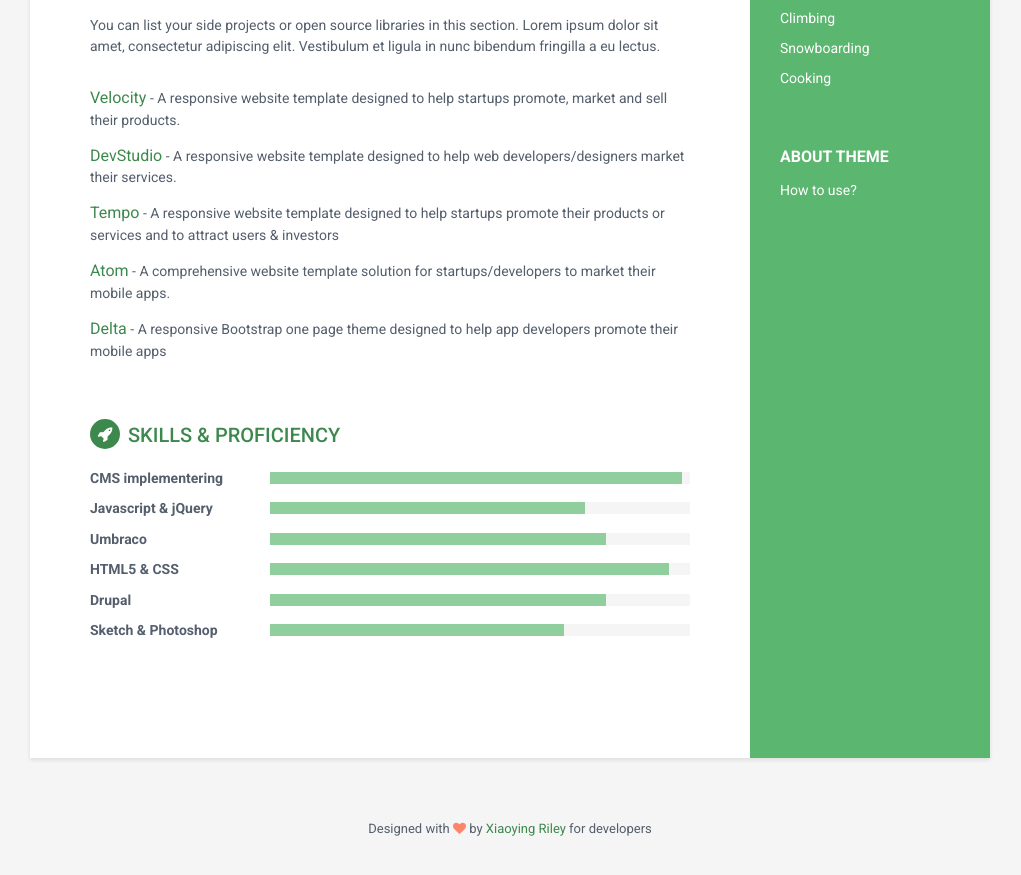
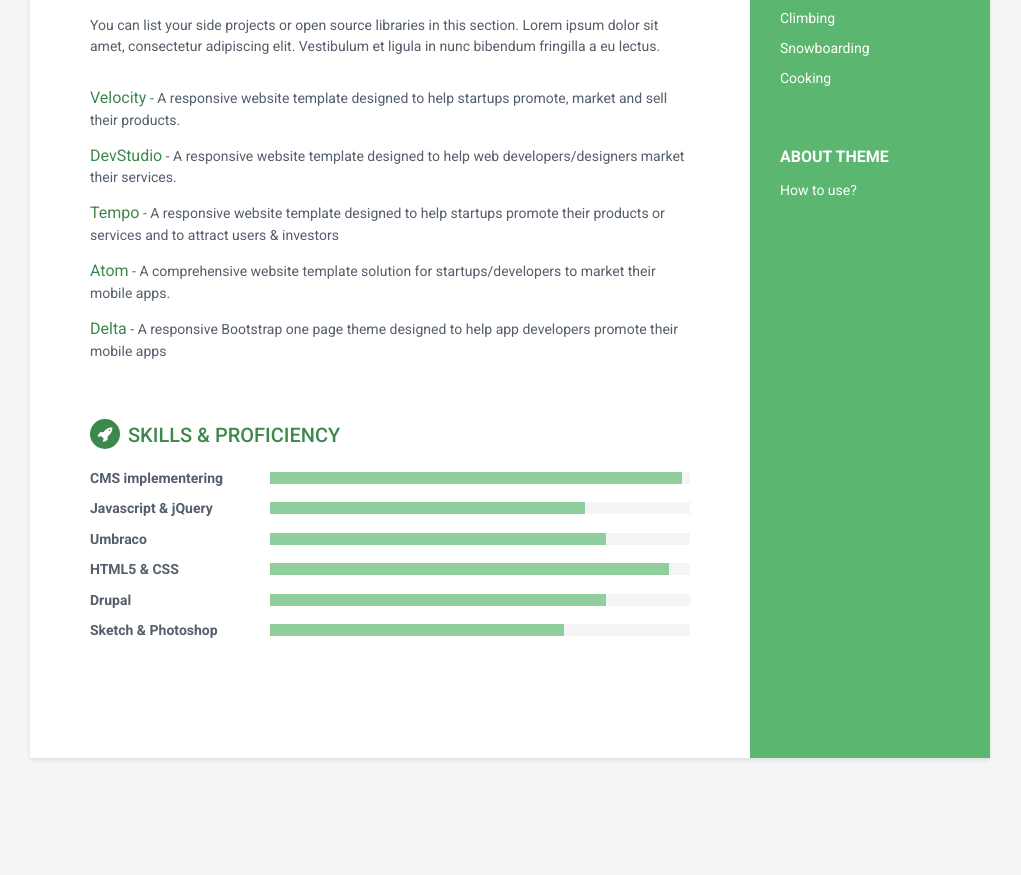
Before and after one commit to yukiob/online-cv, a Jekyll site: the page built from index.html, in a window 1280 px wide and 900 px high, scrolled down 963 px. Shown: the top 875 px of the window, without its empty margins (130-1151 px from the left). Built offline with Jekyll 4.4.1, drawn with Linux system fonts in a browser that asks for light colours.

Commit message:
no message

```diff
--- a/_includes/footer.html
+++ b/_includes/footer.html
@@ -1,6 +1,6 @@
     <footer class="footer">
         <div class="text-center">
                 <!--/* This template is released under the Creative Commons Attribution 3.0 License. Please keep the attribution link below when using for your own project. Thank you for your support. :) If you'd like to use the template without the attribution, you can check out other license options via our website: themes.3rdwavemedia.com */-->
-                <small class="copyright">Designed with <i class="fa fa-heart"></i> by <a href="http://themes.3rdwavemedia.com" target="_blank" rel="nofollow">Xiaoying Riley</a> for developers</small>
+                <!-- <small class="copyright">Designed with <i class="fa fa-heart"></i> by <a href="http://themes.3rdwavemedia.com" target="_blank" rel="nofollow">Xiaoying Riley</a> for developers</small> -->
         </div><!--//container-->
     </footer><!--//footer-->
```
